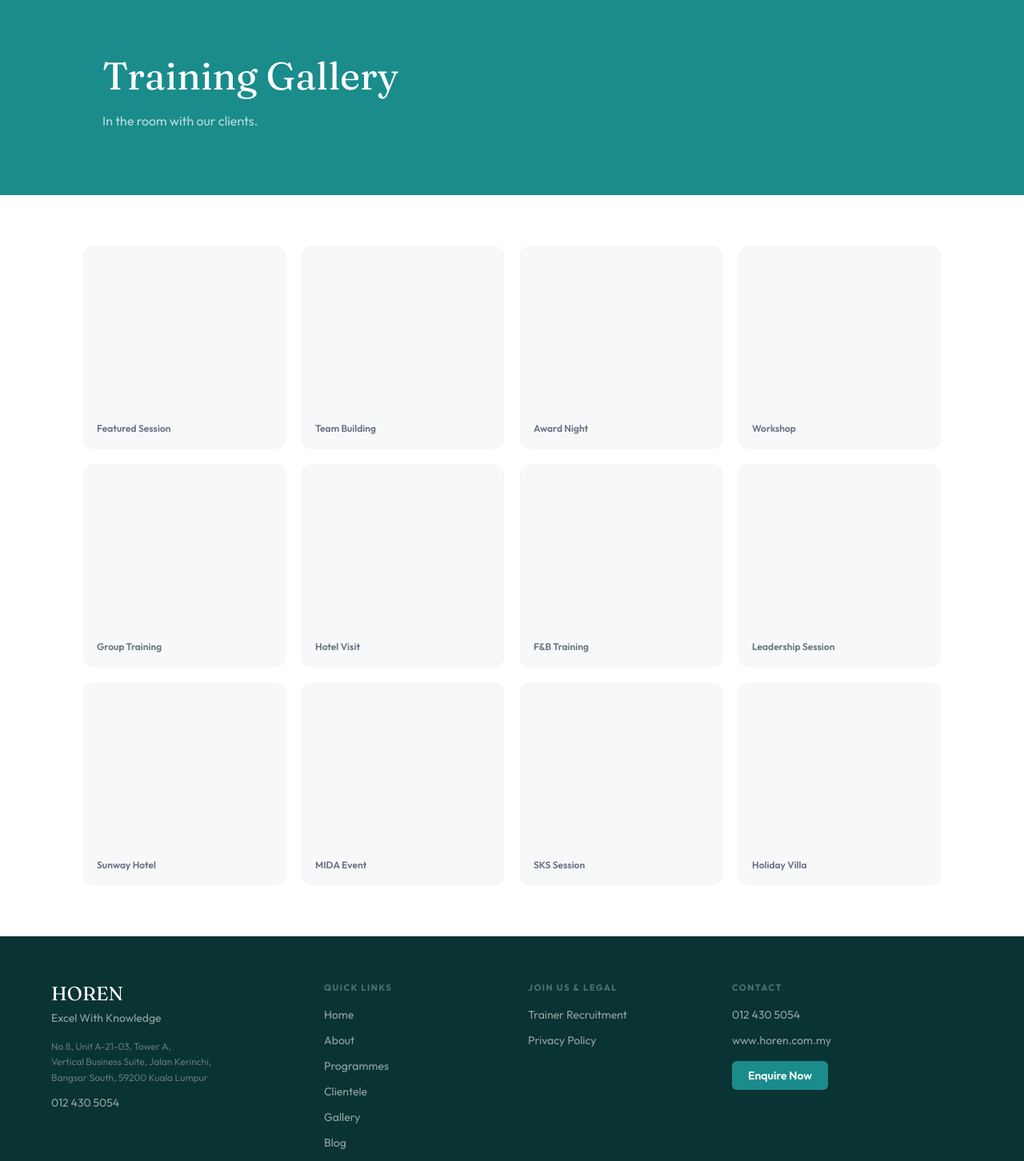
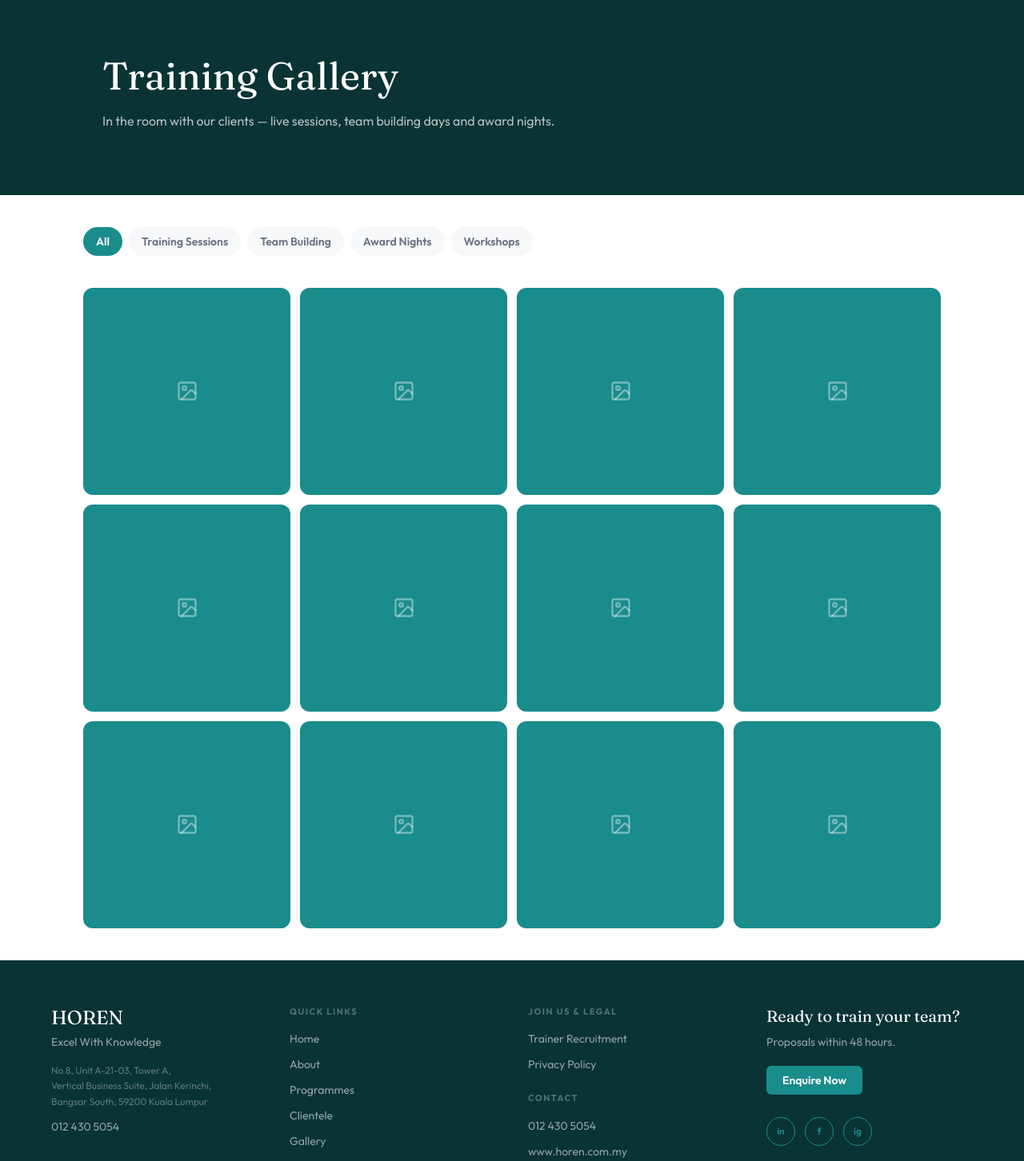
Before and after one commit to mohd-suffian/horen-web, a Next.js app: page /horen/v2/gallery in a window 1280 px wide. Shown: the part 80-1532 px from the top of the page at 80% size. Built offline with nearby package versions, Linux system fonts and the light colour scheme.

Commit message:
feat: testimonials, programme anchors, blog layout, gallery lightbox, awards page, footer balance

```diff
--- a/app/gallery/page.tsx
+++ b/app/gallery/page.tsx
@@ -1,44 +1,147 @@
-const images = [
-  'Featured Session',
-  'Team Building',
-  'Award Night',
-  'Workshop',
-  'Group Training',
-  'Hotel Visit',
-  'F&B Training',
-  'Leadership Session',
-  'Sunway Hotel',
-  'MIDA Event',
-  'SKS Session',
-  'Holiday Villa',
+'use client'
+
+import { useState, useEffect, useCallback } from 'react'
+import { ImageIcon, X, ChevronLeft, ChevronRight } from 'lucide-react'
+
+const categories = ['All', 'Training Sessions', 'Team Building', 'Award Nights', 'Workshops'] as const
+type Category = typeof categories[number]
+
+interface GalleryItem {
+  label: string
+  category: Exclude<Category, 'All'>
+}
+
+const images: GalleryItem[] = [
+  { label: 'Featured Session',   category: 'Training Sessions' },
+  { label: 'Hotel Visit',        category: 'Training Sessions' },
+  { label: 'F&B Training',       category: 'Training Sessions' },
+  { label: 'Sunway Hotel',       category: 'Training Sessions' },
+  { label: 'Team Building',      category: 'Team Building' },
+  { label: 'Group Training',     category: 'Team Building' },
+  { label: 'SKS Session',        category: 'Team Building' },
+  { label: 'Award Night',        category: 'Award Nights' },
+  { label: 'MIDA Event',         category: 'Award Nights' },
+  { label: 'Workshop',           category: 'Workshops' },
+  { label: 'Leadership Session', category: 'Workshops' },
+  { label: 'Holiday Villa',      category: 'Workshops' },
 ]
 
 export default function GalleryPage() {
+  const [filter, setFilter] = useState<Category>('All')
+  const [lightboxIndex, setLightboxIndex] = useState<number | null>(null)
+
+  const filtered = filter === 'All' ? images : images.filter(i => i.category === filter)
+
+  const close = useCallback(() => setLightboxIndex(null), [])
+  const showPrev = useCallback(() => {
+    setLightboxIndex(i => (i === null ? null : (i - 1 + filtered.length) % filtered.length))
+  }, [filtered.length])
+  const showNext = useCallback(() => {
+    setLightboxIndex(i => (i === null ? null : (i + 1) % filtered.length))
+  }, [filtered.length])
+
+  useEffect(() => {
+    if (lightboxIndex === null) return
+    function onKeyDown(e: KeyboardEvent) {
+      if (e.key === 'Escape') close()
+      if (e.key === 'ArrowLeft') showPrev()
+      if (e.key === 'ArrowRight') showNext()
+    }
+    window.addEventListener('keydown', onKeyDown)
+    return () => window.removeEventListener('keydown', onKeyDown)
+  }, [lightboxIndex, close, showPrev, showNext])
+
   return (
     <div className="bg-white min-h-screen">
       {/* Header */}
-      <div className="bg-[#1A8C8C] py-20 px-6 md:px-10">
+      <div className="bg-[#0A3333] py-20 px-6 md:px-10">
         <div className="max-w-5xl mx-auto">
           <h1 className="font-serif text-4xl md:text-5xl text-white mb-4">Training Gallery</h1>
           <p className="text-white/70 text-base max-w-2xl leading-relaxed">
-            In the room with our clients.
+            In the room with our clients — live sessions, team building days and award nights.
           </p>
         </div>
       </div>
 
-      {/* Image grid */}
-      <div className="max-w-6xl mx-auto px-6 md:px-10 py-16">
-        <div className="grid grid-cols-2 md:grid-cols-4 gap-5">
-          {images.map(label => (
-            <div
-              key={label}
-              className="aspect-square rounded-xl bg-[#F7F8FA] border border-gray-100 flex items-end p-4"
+      {/* Filter tabs */}
+      <div className="max-w-6xl mx-auto px-6 md:px-10 pt-10">
+        <div className="flex flex-wrap gap-2">
+          {categories.map(cat => (
+            <button
+              key={cat}
+              onClick={() => setFilter(cat)}
+              className={`text-sm font-semibold px-4 py-2 rounded-full transition-colors ${
+                filter === cat
+                  ? 'bg-[#1A8C8C] text-white'
+                  : 'bg-[#F7F8FA] text-gray-500 hover:bg-[#1A8C8C]/10 hover:text-[#1A8C8C]'
+              }`}
             >
-              <p className="text-xs font-semibold text-gray-500">{label}</p>
-            </div>
+              {cat}
+            </button>
           ))}
         </div>
       </div>
+
+      {/* Image grid */}
+      <div className="max-w-6xl mx-auto px-6 md:px-10 py-10">
+        <div className="grid grid-cols-2 sm:grid-cols-3 md:grid-cols-4 gap-3">
+          {filtered.map((img, i) => (
+            <button
+              key={img.label}
+              onClick={() => setLightboxIndex(i)}
+              className="group relative aspect-square rounded-xl bg-[#1A8C8C] overflow-hidden cursor-pointer"
+            >
+              <div className="absolute inset-0 flex items-center justify-center">
+                <ImageIcon size={28} className="text-white/40" />
+              </div>
+              <div className="absolute inset-0 bg-black/0 group-hover:bg-black/55 transition-colors flex items-center justify-center">
+                <span className="text-white text-sm font-medium text-center px-3 opacity-0 group-hover:opacity-100 transition-opacity">
+                  {img.label}
+                </span>
+              </div>
+            </button>
+          ))}
+        </div>
+      </div>
+
+      {/* Lightbox */}
+      {lightboxIndex !== null && filtered[lightboxIndex] && (
+        <div
+          className="fixed inset-0 z-[100] bg-black/90 flex items-center justify-center px-6"
+          onClick={close}
+        >
+          <button
+            onClick={close}
+            aria-label="Close"
+            className="absolute top-6 right-6 text-white/70 hover:text-white"
+          >
+            <X size={28} />
+          </button>
+
+          <button
+            onClick={e => { e.stopPropagation(); showPrev() }}
+            aria-label="Previous image"
+            className="absolute left-4 md:left-8 top-1/2 -translate-y-1/2 text-white/70 hover:text-white"
+          >
+            <ChevronLeft size={32} />
+          </button>
+
+          <div className="flex flex-col items-center" onClick={e => e.stopPropagation()}>
+            <div className="w-[min(80vw,560px)] aspect-square rounded-xl bg-[#1A8C8C] flex items-center justify-center">
+              <ImageIcon size={56} className="text-white/40" />
+            </div>
+            <p className="text-white text-sm font-medium mt-5">{filtered[lightboxIndex].label}</p>
+          </div>
+
+          <button
+            onClick={e => { e.stopPropagation(); showNext() }}
+            aria-label="Next image"
+            className="absolute right-4 md:right-8 top-1/2 -translate-y-1/2 text-white/70 hover:text-white"
+          >
+            <ChevronRight size={32} />
+          </button>
+        </div>
+      )}
     </div>
   )
 }
--- a/app/programmes/page.tsx
+++ b/app/programmes/page.tsx
@@ -1,5 +1,16 @@
 import Link from 'next/link'
 import { categories } from '@/lib/programmes'
+
+const categoryIds: Record<string, string> = {
+  'Leadership and Supervisory Skills':      'leadership',
+  'Communication Skills':                   'communication',
+  'Team Building':                          'team-building',
+  'AI, Excel and Productivity Tools':       'ai-productivity',
+  'Workplace Wellness and EQ':              'wellness',
+  'PDPA, Cybersecurity and Labour Law':     'pdpa',
+  'Service Excellence, F&B and Housekeeping': 'service-excellence',
+  'Sales, Marketing and Brand Image':       'sales-marketing',
+}
 
 export default function ProgrammesPage() {
   return (
@@ -25,7 +36,8 @@ export default function ProgrammesPage() {
           {categories.map((c) => (
             <div
               key={c.name}
-              className="bg-white rounded-xl border border-gray-100 shadow-[0_2px_20px_rgba(0,0,0,0.06)] p-7 flex flex-col"
+              id={categoryIds[c.name]}
+              className="bg-white rounded-xl border border-gray-100 shadow-[0_2px_20px_rgba(0,0,0,0.06)] p-7 flex flex-col scroll-mt-20"
             >
               <div className="flex items-start justify-between gap-4 mb-1.5">
                 <h2 className="font-serif text-2xl text-dark leading-snug">{c.name}</h2>
--- a/components/layout/Footer.tsx
+++ b/components/layout/Footer.tsx
@@ -14,12 +14,18 @@ const legalLinks = [
   { label: 'Privacy Policy',      href: '/privacy' },
 ]
 
+const socials = [
+  { label: 'LinkedIn',   initial: 'in' },
+  { label: 'Facebook',   initial: 'f' },
+  { label: 'Instagram',  initial: 'ig' },
+]
+
 export default function Footer() {
   return (
     <footer className="bg-[#0A3333] text-white pt-14 pb-8 px-6 md:px-10">
       <div className="max-w-6xl mx-auto">
-        <div className="grid grid-cols-1 md:grid-cols-[1.4fr_1fr_1fr_1.4fr] gap-10 mb-12">
-          {/* Brand */}
+        <div className="grid grid-cols-1 sm:grid-cols-2 lg:grid-cols-4 gap-10 mb-12">
+          {/* Column 1 — Brand */}
           <div>
             <p className="font-serif text-2xl text-teal-light">HOREN</p>
             <p className="text-sm text-white/55 mt-1">Excel With Knowledge</p>
@@ -31,7 +37,7 @@ export default function Footer() {
             <a href="tel:0124305054" className="block text-sm text-white/55 hover:text-white/90 mt-3">012 430 5054</a>
           </div>
 
-          {/* Quick Links */}
+          {/* Column 2 — Quick Links */}
           <div>
             <p className="text-[11px] font-bold uppercase tracking-[0.14em] text-white/30 mb-4">Quick Links</p>
             <div className="flex flex-col gap-3">
@@ -43,20 +49,16 @@ export default function Footer() {
             </div>
           </div>
 
-          {/* Join Us & Legal */}
+          {/* Column 3 — Join Us & Legal + Contact */}
           <div>
             <p className="text-[11px] font-bold uppercase tracking-[0.14em] text-white/30 mb-4">Join Us &amp; Legal</p>
-            <div className="flex flex-col gap-3">
+            <div className="flex flex-col gap-3 mb-6">
               {legalLinks.map(l => (
                 <Link key={l.href} href={l.href} className="text-sm text-white/55 hover:text-white/90 transition-colors">
                   {l.label}
                 </Link>
               ))}
             </div>
-          </div>
-
-          {/* Contact */}
-          <div>
             <p className="text-[11px] font-bold uppercase tracking-[0.14em] text-white/30 mb-4">Contact</p>
             <div className="flex flex-col gap-3 items-start">
               <a href="tel:0124305054" className="text-sm text-white/55 hover:text-white/90">012 430 5054</a>
@@ -69,6 +71,30 @@ export default function Footer() {
               </Link>
             </div>
           </div>
+
+          {/* Column 4 — Get in touch mini CTA */}
+          <div>
+            <p className="font-serif text-xl text-white mb-2">Ready to train your team?</p>
+            <p className="text-sm text-white/55 mb-5">Proposals within 48 hours.</p>
+            <Link
+              href="/contact"
+              className="inline-block bg-[#1A8C8C] text-white text-sm font-semibold px-5 py-2 rounded-md hover:bg-[#1A8C8C]/90 transition-colors mb-7"
+            >
+              Enquire Now
+            </Link>
+            <div className="flex items-center gap-3">
+              {socials.map(s => (
+                <a
+                  key={s.label}
+                  href="#"
+                  aria-label={s.label}
+                  className="w-9 h-9 rounded-full border border-[#1A8C8C] text-[#1A8C8C] text-xs font-semibold flex items-center justify-center hover:bg-[#1A8C8C] hover:text-white transition-colors"
+                >
+                  {s.initial}
+                </a>
+              ))}
+            </div>
+          </div>
         </div>
 
         <div className="border-t border-white/[0.08] pt-5 flex flex-col md:flex-row items-center justify-between gap-3">
--- a/public/data/nav-config.json
+++ b/public/data/nav-config.json
@@ -6,14 +6,14 @@
   ],
   "programmes": {
     "featured": [
-      { "label": "Service Excellence, F&B & Housekeeping", "href": "/programmes", "column": "Hospitality Core", "visible": true },
-      { "label": "Sales, Marketing & Brand Image", "href": "/programmes", "column": "Hospitality Core", "visible": true },
-      { "label": "Leadership & Supervisory Skills", "href": "/programmes", "column": "People & Culture", "visible": true },
-      { "label": "Workplace Wellness & EQ", "href": "/programmes", "column": "People & Culture", "visible": true },
-      { "label": "Communication Skills", "href": "/programmes", "column": "People & Culture", "visible": true },
-      { "label": "Team Building", "href": "/programmes", "column": "People & Culture", "visible": true },
-      { "label": "PDPA, Cybersecurity & Labour Law", "href": "/programmes", "column": "Compliance & Tech", "visible": true },
-      { "label": "AI, Excel & Productivity Tools", "href": "/programmes", "column": "Compliance & Tech", "visible": true }
+      { "label": "Service Excellence, F&B & Housekeeping", "href": "/programmes#service-excellence", "column": "Hospitality Core", "visible": true },
+      { "label": "Sales, Marketing & Brand Image", "href": "/programmes#sales-marketing", "column": "Hospitality Core", "visible": true },
+      { "label": "Leadership & Supervisory Skills", "href": "/programmes#leadership", "column": "People & Culture", "visible": true },
+      { "label": "Workplace Wellness & EQ", "href": "/programmes#wellness", "column": "People & Culture", "visible": true },
+      { "label": "Communication Skills", "href": "/programmes#communication", "column": "People & Culture", "visible": true },
+      { "label": "Team Building", "href": "/programmes#team-building", "column": "People & Culture", "visible": true },
+      { "label": "PDPA, Cybersecurity & Labour Law", "href": "/programmes#pdpa", "column": "Compliance & Tech", "visible": true },
+      { "label": "AI, Excel & Productivity Tools", "href": "/programmes#ai-productivity", "column": "Compliance & Tech", "visible": true }
     ]
   },
   "clientele": [
```
Also changed, not shown: app/awards/page.tsx (+63 -26 lines), app/blog/[slug]/page.tsx (+7 -2 lines), app/blog/page.tsx (+32 -23 lines), components/sections/Testimonials.tsx (+8 -2 lines).
